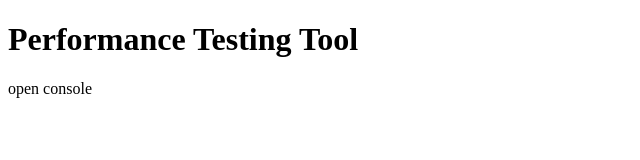
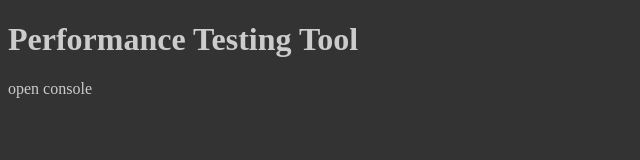
Before and after one commit to OziOcb/Performance-Testing-Tool, a plain HTML site: page index.html in a window 1280 px wide. Shown: the whole page, without its empty margins (0-640 px from the left). Drawn offline with Linux system fonts and the light colour scheme.

Commit message:
Change the color theme

```diff
--- a/index.html
+++ b/index.html
@@ -5,7 +5,7 @@
     <meta name="viewport" content="width=device-width, initial-scale=1.0" />
     <title>Performance Testing Tool</title>
   </head>
-  <body>
+  <body style="background:#333;color:#ccc">
     <h1>Performance Testing Tool</h1>
     <p>open console</p>
 
```
